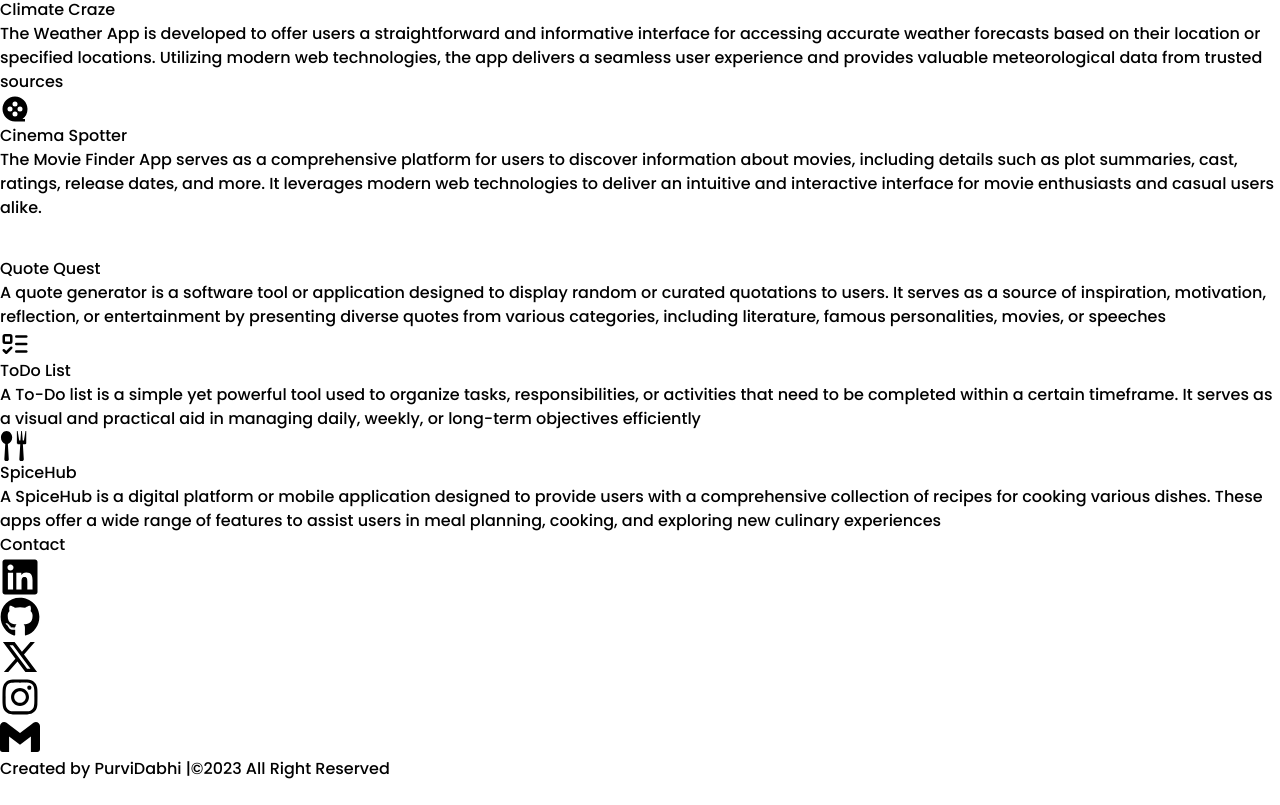
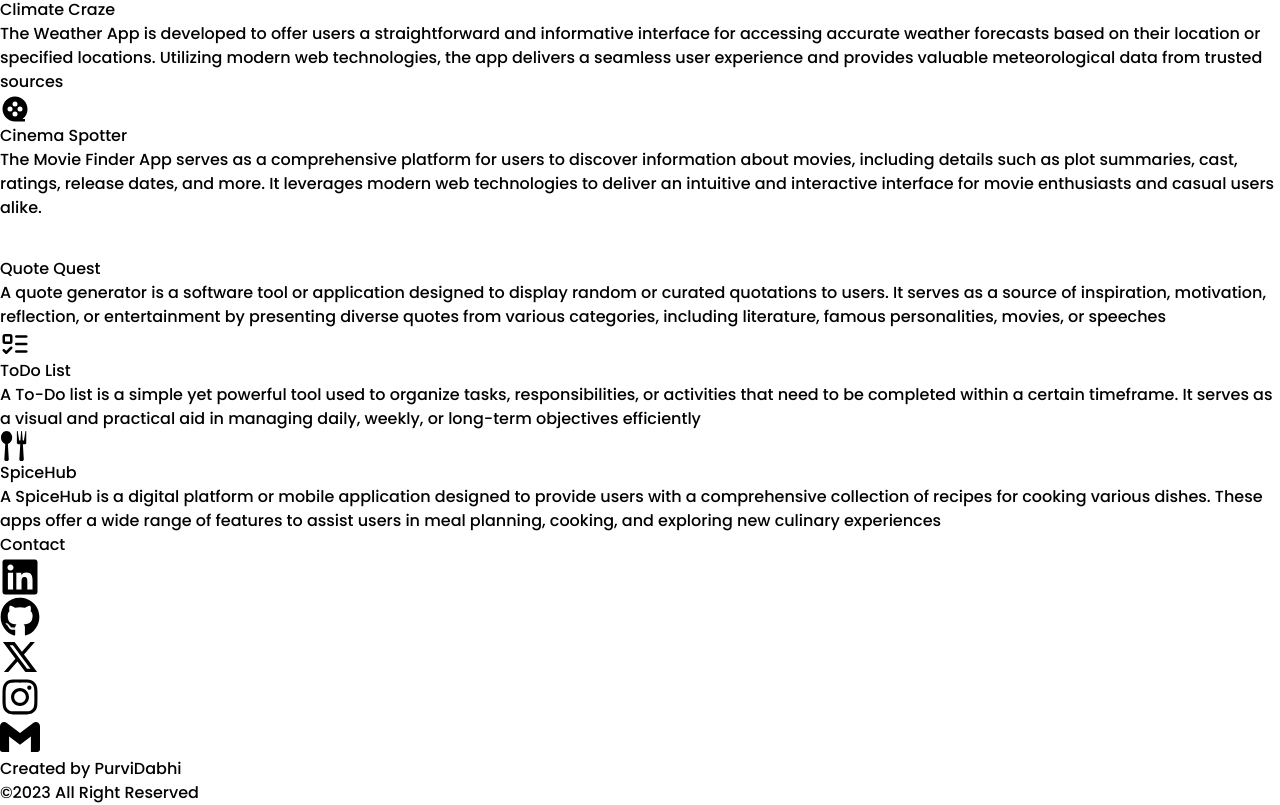
Before and after one commit to PurviDabhi/portfolio, a React (Vite) app: page / in a window 1280 px wide. Shown: the part 6377-7182 px from the top of the page. Before the commit the page ends 7158 px from the top, so only its background shows below. Built offline with nearby package versions, Linux system fonts and the light colour scheme; some icons are missing.

Commit message:
Footer fixes

```diff
--- a/src/App.jsx
+++ b/src/App.jsx
@@ -11,7 +11,6 @@ function App() {
 
   return (
     <>
-      <Navbar />
       <Home />
       <About />
       <Skills />
--- a/src/Components/Contact.jsx
+++ b/src/Components/Contact.jsx
@@ -15,7 +15,7 @@ export default function Contact() {
 
 
 
-                <div className="flex items-center justify-center mt-9 gap-8" >
+                <div className="flex items-center justify-center mt-9 md:gap-8 gap-5" >
                     <a href="https://www.linkedin.com/in/purvi-dabhi-792590280/"><FaLinkedin size={40} className="hover:scale-95 duration-300" /></a>
                     <a href="https://github.com/PurviDabhi"><FaGithub size={40} className="hover:scale-95 duration-300"/></a>
                     <a href="https://twitter.com/PurviDabhi54322"><RiTwitterXLine size={40} className="hover:scale-95 duration-300"/></a>
@@ -24,8 +24,9 @@ export default function Contact() {
                 </div>
 
 
-                <div className="bg-blue-500 mt-6 ">
-                    <p className="flex justify-center py-3 text-white text-lg">Created by PurviDabhi |©2023 All Right Reserved  </p>
+                <div className="bg-blue-500 mt-6 py-1">
+                    <p className="flex justify-center  text-white text-center text-lg">Created by PurviDabhi </p>
+                    <h3 className=" text-white text-center text-sm">©2023 All Right Reserved</h3>
                 </div>
 
 
--- a/src/Components/Home.jsx
+++ b/src/Components/Home.jsx
@@ -1,10 +1,13 @@
+import Navbar from "./Navbar";
 
 
 
 export default function Home() {
     return (
         <>
+        <Navbar />
             <div className="flex justify-center items-center bg-blue-50 md:px-16 px-4 h-screen">
+
                 <div className=" flex flex-col gap-2 justify-center text-center">
                     <h1 className="text-xl md:text-3xl">Hello,</h1>
                     <h1 className="text-4xl md:text-6xl font-bold">I&apos;m Purvi Dabhi</h1>
--- a/src/Components/Navbar.jsx
+++ b/src/Components/Navbar.jsx
@@ -9,7 +9,7 @@ export default function Navbar() {
 
     return (
         <>
-            <div className="flex justify-between py-4 md:px-9 px-1  w-full sticky z-20 top-0 bg-white border-b-2 border-blue-500 shadow-lg">
+            <div className="flex justify-between py-4 md:px-9 px-1  w-full fixed z-20 top-0 bg-white border-b-2 border-blue-500 shadow-lg">
                 <h2 className="text-3xl font-semibold text-blue-500">Purvi Dabhi</h2>
 
 
```
